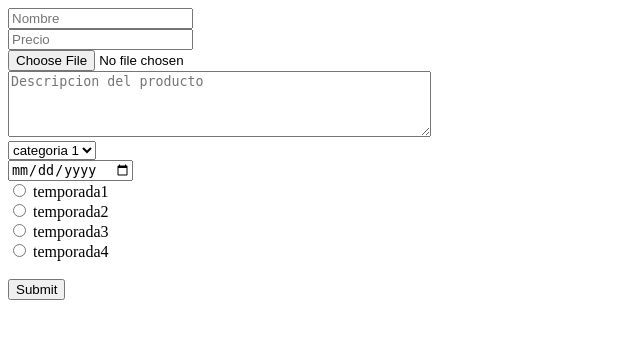
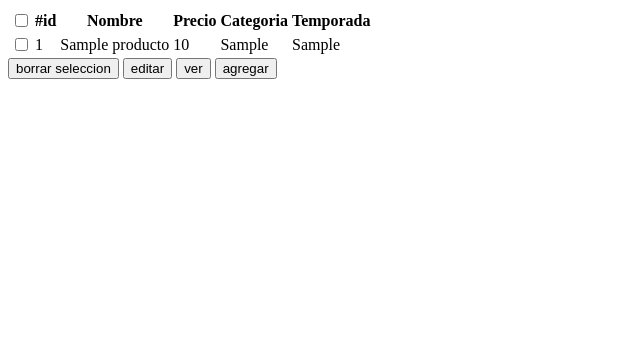
Before and after one commit to TebaHuido/Lab04, a PHP site: page / in a window 1280 px wide. Shown: the top 339 px of the page, without its empty margins (0-640 px from the left). Run offline with PHP 8.4, Linux system fonts and the light colour scheme; tables that the repository leaves empty hold one stand-in row (values such as "Sample post").

Commit message:
commit a todo

```diff
--- a/index.php
+++ b/index.php
@@ -1,3 +1,29 @@
+<?php
+include ("bd.php");
+if (isset($_POST['borrar'])) {
+    foreach($_POST['check'] AS $value) {
+        $gsent = $pdo->prepare("DELETE FROM `productos` WHERE `id` = $value");
+        $gsent->execute();
+    }
+}
+if (isset($_POST['editar'])) {
+    if(sizeof($_POST['check'])== 1){
+        foreach($_POST['check'] AS $value){
+            header('Location: editar.php?id='.$value);
+        }
+    }else{
+        echo '<div class="alert alert-danger" role="alert">
+        Solo se puede editar un elemento a la vez!
+      </div>';
+    }
+}
+if (isset($_POST['ver'])) {
+
+}
+if (isset($_POST['agregar'])) {
+    header('Location: agregar.php');
+}
+?>
 <!DOCTYPE html>
 <html lang="en">
 <head>
@@ -5,30 +31,51 @@
     <meta http-equiv="X-UA-Compatible" content="IE=edge">
     <meta name="viewport" content="width=device-width, initial-scale=1.0">
     <title>Document</title>
+    <script src='https://ajax.googleapis.com/ajax/libs/jquery/3.4.1/jquery.min.js'></script>
+    <script>
+        $(document).ready(function(){
+            $("#checkboxes #todes").click(function(){
+                $("#checkboxes input[type='checkbox']").prop('checked',this.checked);
+            });
+        });
+    </script>
 </head>
 <body>
-    <form action="./subir.php" method="POST" enctype="multipart/form-data">
-        <input required name="nombre" class="form-control" type="text" placeholder="Nombre"><br>
-        <input required name="precio" class="form-control" type="number" placeholder="Precio"><br>
-        <input required type="file" name="imagen"/><br>
-        <textarea required name="descripcion"  rows="4" cols="50" placeholder="Descripcion del producto"></textarea><br>
-            <!--Selector para categoria -->
-        <select required name="categoria" class="form-control form-control-sm">
-            <option>categoria 1</option>
-            <option>categoria 2</option>
-            <option>categoria 3</option>
-        </select><br>
-        <input required name="fecha" class="form-control" type="date" placeholder="Fecha de ingreso"><br>
+    <form id="checkboxes" method="POST">
+        <table class="table" >
+            <thead class="thead-dark" >
+                <tr>
+                    <th scope="col"><input type="checkbox" id="todes"></th>
+                    <th scope="col">#id</th>
+                    <th scope="col">Nombre</th>
+                    <th scope="col">Precio</th>
+                    <th scope="col">Categoria</th>
+                    <th scope="col">Temporada</th>
+                </tr>
+            </thead>
+            <tbody>
+            <?php
+                $gsent = $pdo->prepare('SELECT * FROM `productos`');
+                $gsent->execute();
+                while($productos = $gsent->fetch()) {
+                    $id=$productos['id'];
+                    $n=$productos['nombre'];
+                    $p=$productos['precio'];
+                    $c=$productos['categoria'];
+                    $t=$productos['temporada'];
 
-        <input required type="radio" id="temp1" name="temporada" value="temporada1">
-        <label for="temp1">temporada1</label><br>
-        <input required type="radio" id="temp2" name="temporada" value="temporada2">
-        <label for="temp2">temporada2</label><br>
-        <input required type="radio" id="temp3" name="temporada" value="temporada3">
-        <label required for="temp3">temporada3</label><br>
-        <input type="radio" id="temp4" name="temporada" value="temporada4">
-        <label required for="temp4">temporada4</label><br><br>
-        <input type="submit" value="Submit">
+                    echo "<tr><td><input type='checkbox' name='check[]' value='$id' ></td>
+                    <td scope='row'>$id</td><td>$n</td><td>$p</td><td>$c</td><td>$t</td> </tr> ";
+                }
+            ?>
+            </tbody>
+        </table>
+        <input type="submit" name="borrar" value="borrar seleccion">
+        <input type="submit" name="editar" value="editar">
+        <input type="submit" name="ver" value="ver">
+        <input type="submit" name="agregar" value="agregar">
     </form>
+
 </body>
+
 </html>
--- a/subir.php
+++ b/subir.php
@@ -3,5 +3,4 @@ include ("bd.php");
 $imagen=addslashes(file_get_contents($_FILES['imagen']['tmp_name']));
 $gsent=$pdo->prepare("INSERT INTO `productos` (`id`, `nombre`, `precio`, `categoria`, `temporada`, `fechaingreso`, `descripcion`,`imagen`) VALUES (NULL,'". $_POST['nombre']."','". $_POST['precio']."','".$_POST['categoria']."','". $_POST['temporada']."','". $_POST['fecha']."','". $_POST['descripcion']."','". $imagen."')");
 $gsent->execute();
-$intrucciones = $gsent->fetchALL();
 ?>
```
Also changed, not shown: agregar.php (added, +34 -0 lines), editar.php (+12 -4 lines), editarpdo.php (added, +12 -0 lines), vista.php (deleted, +0 -71 lines).
